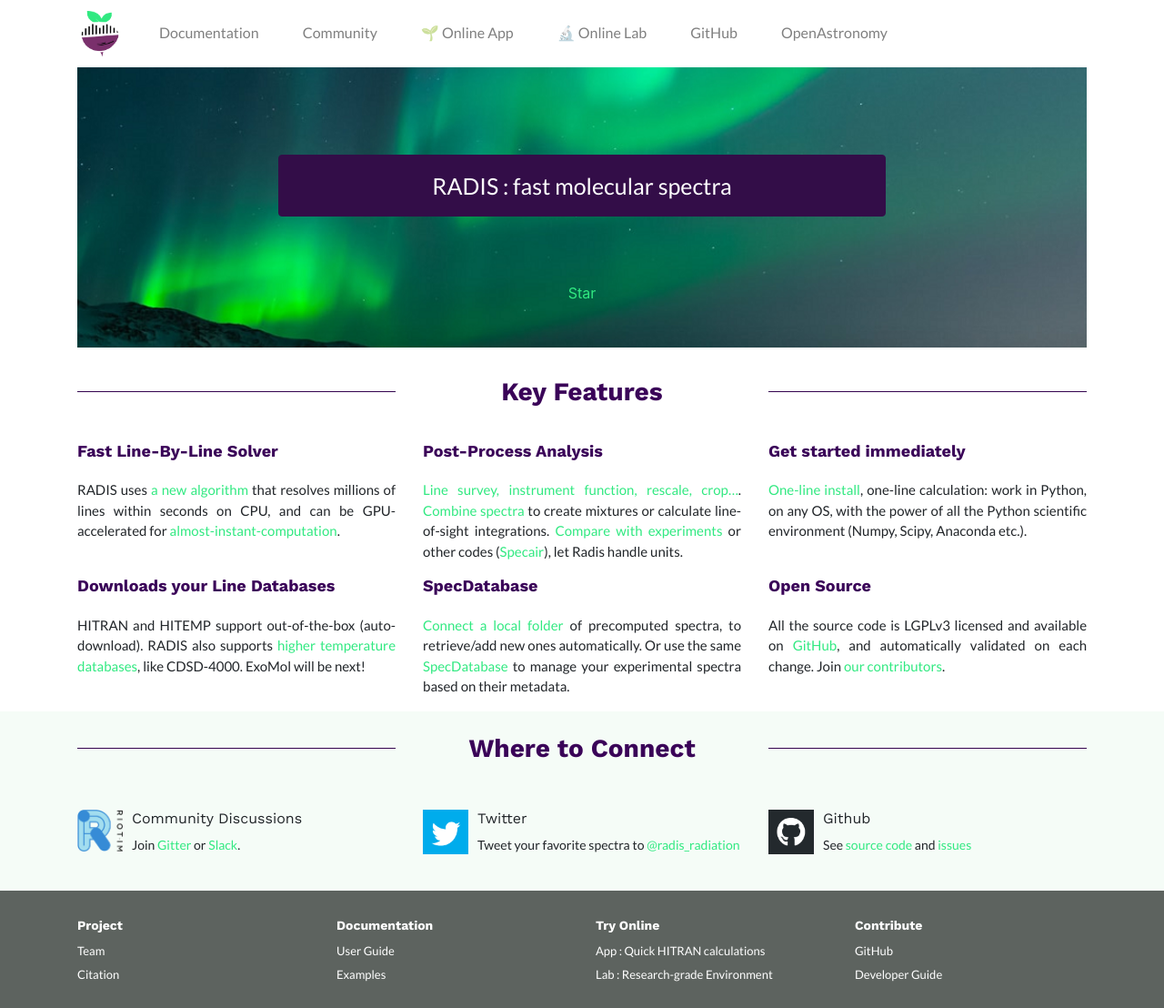
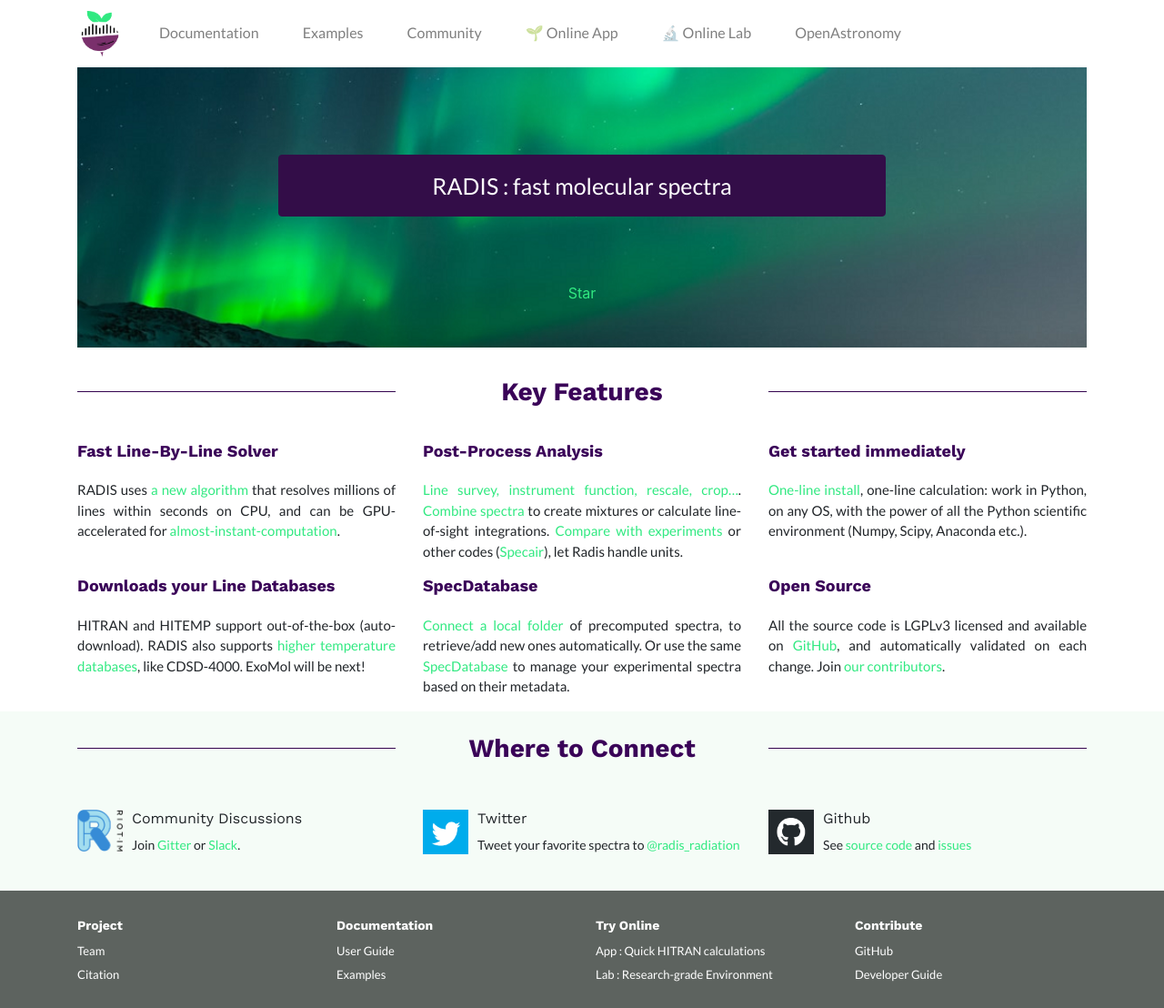
Before and after one commit to radis/radis.github.io, a Jekyll site: the page built from index.html, in a window 1280 px wide. Shown: the whole page at 91% size. Built offline with Jekyll 4.4.1, drawn with Linux system fonts in a browser that asks for light colours.

Commit message:
replace GitHub link with link to Examples. Fixes #3

```diff
--- a/_includes/menu.html
+++ b/_includes/menu.html
@@ -18,6 +18,10 @@
         </li>
 
         <li class="nav-item flex-md-fill text-md-center">
+            <a class="nav-link" href="//github.com/radis/radis" onclick="captureOutboundLink('//radis.readthedocs.io/en/latest/auto_examples/'); return false;">Examples</a>
+        </li>
+
+        <li class="nav-item flex-md-fill text-md-center">
           <a class="nav-link" href="https://radis.github.io/slack-invite" onclick="captureOutboundLink('https://radis.github.io/slack-invite'); return false;">Community</a>
         </li>
 
@@ -30,10 +34,6 @@
         </li>
 
         <li class="nav-item flex-md-fill text-md-center">
-            <a class="nav-link" href="//github.com/radis/radis" onclick="captureOutboundLink('//github.com/radis/radis'); return false;">GitHub</a>
-        </li>
-
-        <li class="nav-item flex-md-fill text-md-center">
             <a class="nav-link" href="https://openastronomy.org/members/" onclick="captureOutboundLink('https://openastronomy.org/members/'); return false;">OpenAstronomy</a>
         </li>
 
```
